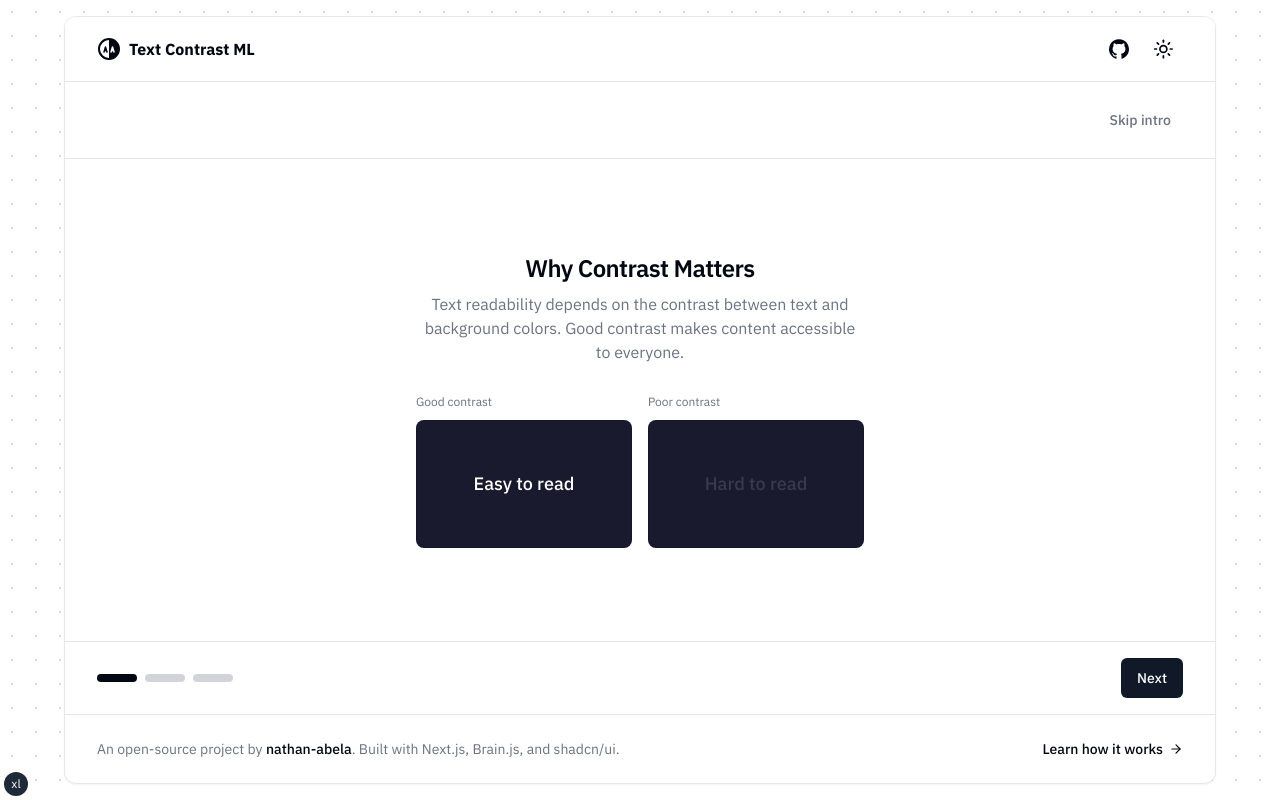
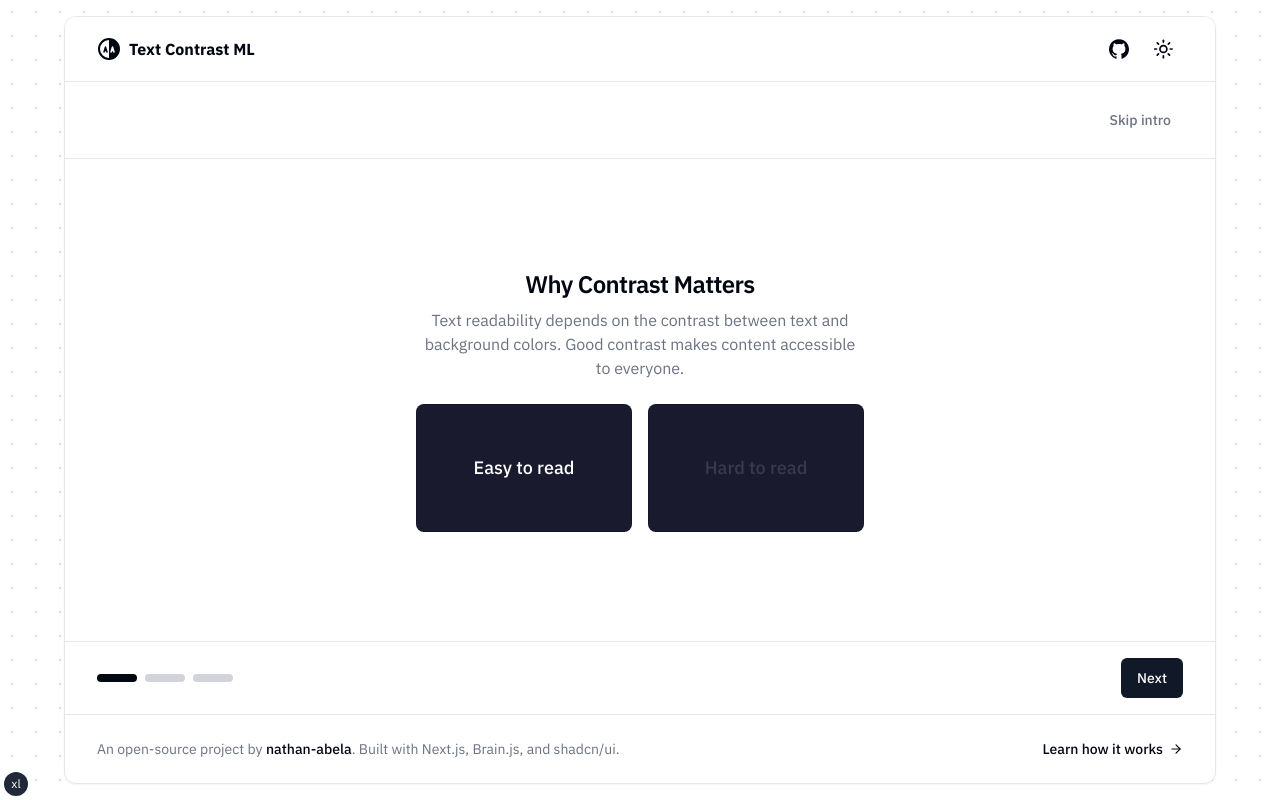
Before and after one commit to nathan-abela/Text-Contrast-ML, a Next.js app: page / in a window 1280 px wide. Built offline with nearby package versions, Linux system fonts and the light colour scheme.

Commit message:
refactor(intro): align layout with all steps

```diff
--- a/src/components/intro/intro-step.tsx
+++ b/src/components/intro/intro-step.tsx
@@ -30,10 +30,10 @@ function ContrastDemo({ good }: { good: boolean }) {
 function TrainingPreview() {
 	return (
 		<div className="flex flex-col gap-3 sm:flex-row">
-			<div className="flex h-20 flex-1 cursor-pointer items-center justify-center rounded-lg border-2 border-transparent bg-[#e67e22] text-black transition-all hover:border-foreground/50 lg:h-28">
+			<div className="flex h-24 flex-1 items-center justify-center rounded-lg border border-transparent bg-[#e67e22] text-lg font-medium text-black lg:h-32">
 				Black text
 			</div>
-			<div className="flex h-20 flex-1 cursor-pointer items-center justify-center rounded-lg border-2 border-transparent bg-[#e67e22] text-white transition-all hover:border-foreground/50 lg:h-28">
+			<div className="flex h-24 flex-1 items-center justify-center rounded-lg border border-transparent bg-[#e67e22] text-lg font-medium text-white lg:h-32">
 				White text
 			</div>
 		</div>
@@ -51,18 +51,8 @@ export function IntroStep({ step, className }: IntroStepProps) {
 				"Text readability depends on the contrast between text and background colors. Good contrast makes content accessible to everyone.",
 			content: (
 				<div className="grid gap-4 sm:grid-cols-2">
-					<div className="space-y-2">
-						<span className="text-xs text-muted-foreground">
-							Good contrast
-						</span>
-						<ContrastDemo good />
-					</div>
-					<div className="space-y-2">
-						<span className="text-xs text-muted-foreground">
-							Poor contrast
-						</span>
-						<ContrastDemo good={false} />
-					</div>
+					<ContrastDemo good />
+					<ContrastDemo good={false} />
 				</div>
 			),
 		},
@@ -75,9 +65,9 @@ export function IntroStep({ step, className }: IntroStepProps) {
 		{
 			title: "See It Learn",
 			description:
-				"After training, pick any color and watch the AI predict the best text color. More examples = better predictions.",
+				"After training, pick any color and watch the AI predict the best text color. The more varied your examples, the better the predictions.",
 			content: (
-				<div className="flex items-center justify-center rounded-lg border bg-muted/30 p-8 lg:p-12">
+				<div className="flex h-24 items-center justify-center rounded-lg border border-transparent bg-muted/30 lg:h-32">
 					<div className="flex items-center gap-4">
 						<div className="h-12 w-12 rounded-full bg-gradient-to-br from-purple-500 to-pink-500" />
 						<div className="text-2xl">→</div>
```
